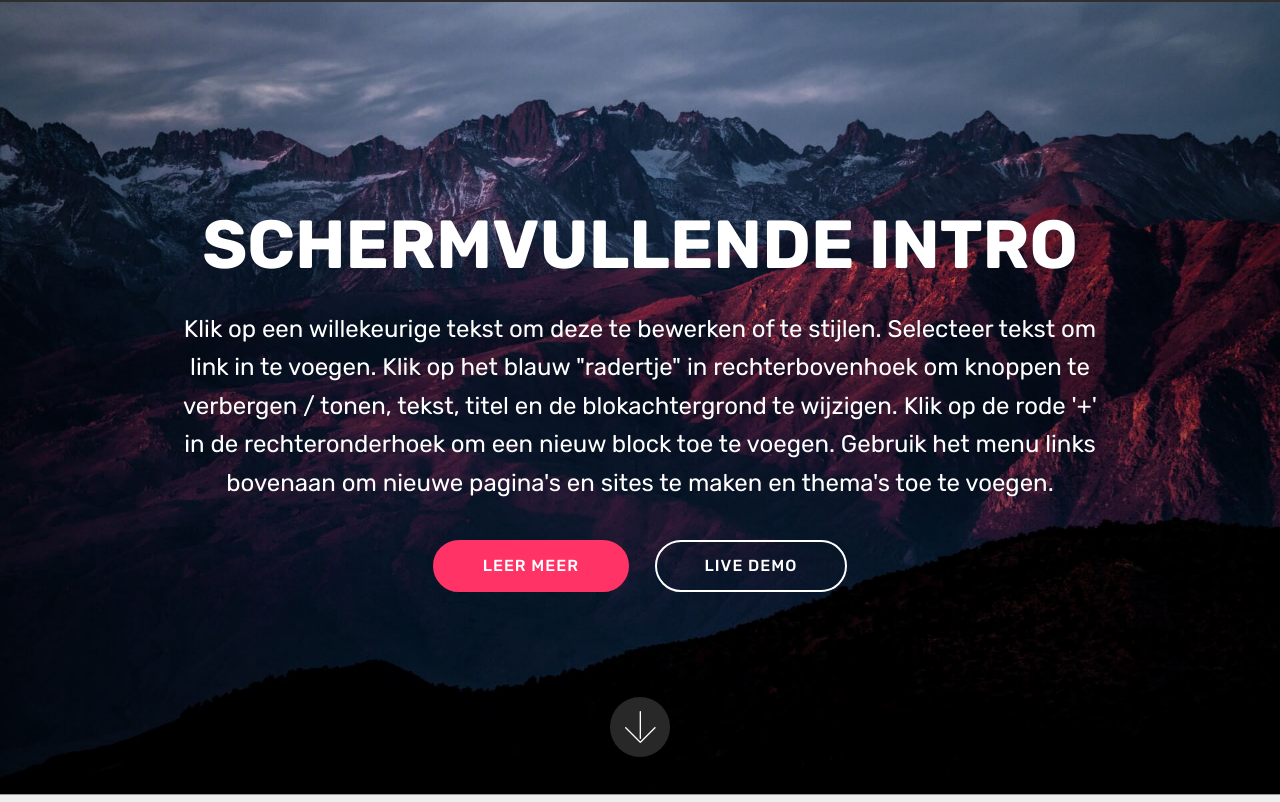
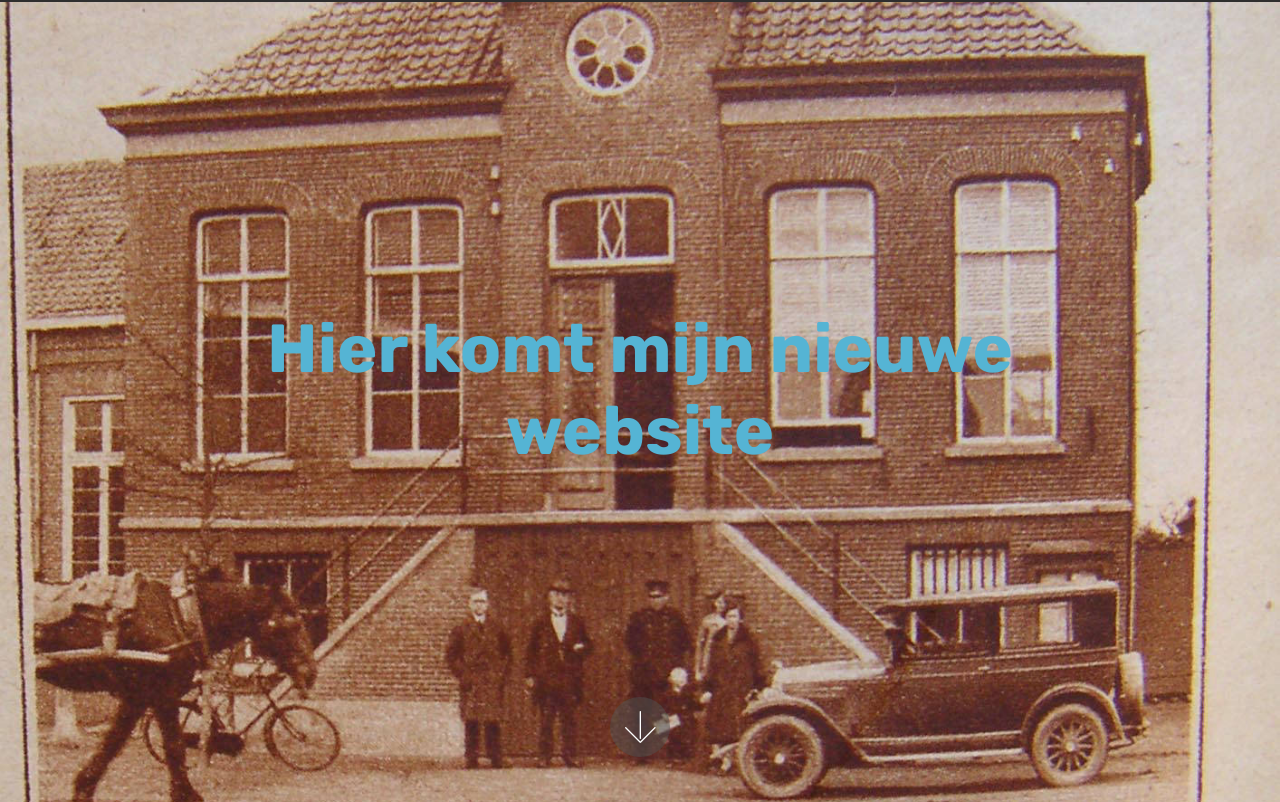
Before and after one commit to ZjonvandeLaar/ZjonWebsite, a plain HTML site: page index.html in a window 1280 px wide. Shown: the part 84-886 px from the top of the page. Drawn offline with Linux system fonts and the light colour scheme; files whose address does not match are found by name.

Commit message:
create github pages

```diff
--- a/assets/images/hashes.json
+++ b/assets/images/hashes.json
@@ -1 +1 @@
-{"Pfh7t7Ec/eywKNrLnaxXUw==":"pasfoto%20zjon-122x157.jpg"}
+{"Pfh7t7Ec/eywKNrLnaxXUw==":"pasfoto%20zjon-122x157.jpg","EOrOFTO8u/wXVf9te7RkcA==":"gemeentehuis%20brabantsche%20illustratie%201927-1414x1476.jpg"}
--- a/assets/mobirise/css/mbr-additional.css
+++ b/assets/mobirise/css/mbr-additional.css
@@ -1767,5 +1767,8 @@ body {
   background-color: #2e2e2e;
 }
 .cid-r1KFWwIIp4 {
-  background-image: url("../../../assets/images/jumbotron.jpg");
-}
+  background-image: url("../../../assets/images/gemeentehuis-brabantsche-illustratie-1927-1414x1476.jpg");
+}
+.cid-r1KFWwIIp4 H1 {
+  color: #55b4d4;
+}
--- a/index.html
+++ b/index.html
@@ -66,7 +66,7 @@
     </nav>
 </section>
 
-<section class="engine"><a href="https://mobiri.se/d">web maker</a></section><section once="" class="cid-r1KFxWdFgq" id="footer6-3">
+<section class="engine"><a href="https://mobiri.se/y">html website templates</a></section><section once="" class="cid-r1KFxWdFgq" id="footer6-3">
 
 
 
@@ -93,16 +93,10 @@
         <div class="row justify-content-md-center">
             <div class="mbr-white col-md-10">
                 <h1 class="mbr-section-title mbr-bold pb-3 mbr-fonts-style display-1">
-                    SCHERMVULLENDE INTRO
-                </h1>
+                    Hier komt mijn nieuwe website</h1>
 
-                <p class="mbr-text pb-3 mbr-fonts-style display-5">
-                    Klik op een willekeurige tekst om deze te bewerken of te stijlen. Selecteer tekst om link in te voegen. Klik op het blauw "radertje" in rechterbovenhoek om knoppen te verbergen / tonen, tekst, titel en de blokachtergrond te wijzigen. Klik op de rode '+' in de rechteronderhoek om een nieuw block toe te voegen. Gebruik het menu links bovenaan om nieuwe pagina's en sites te maken en thema's toe te voegen.
-                </p>
-                <div class="mbr-section-btn">
-                    <a class="btn btn-md btn-secondary display-4" href="https://mobirise.com">LEER MEER</a>
-                    <a class="btn btn-md btn-white-outline display-4" href="https://mobirise.com">LIVE DEMO</a>
-                </div>
+
+
             </div>
         </div>
     </div>
```
Also changed, not shown: assets/images/gemeentehuis-brabantsche-illustratie-1927-1414x1476.jpg (added), 1 other file.
